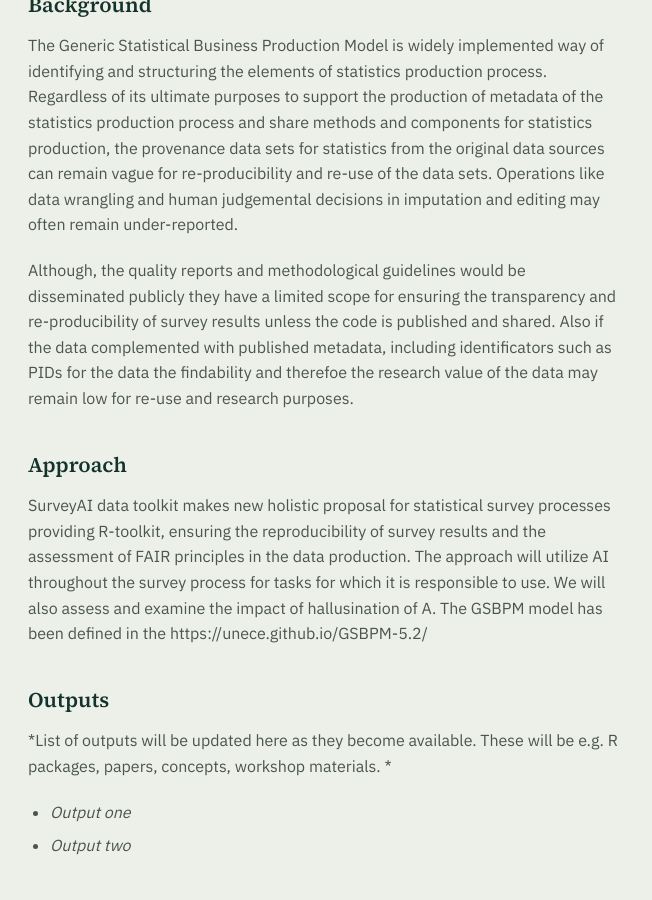
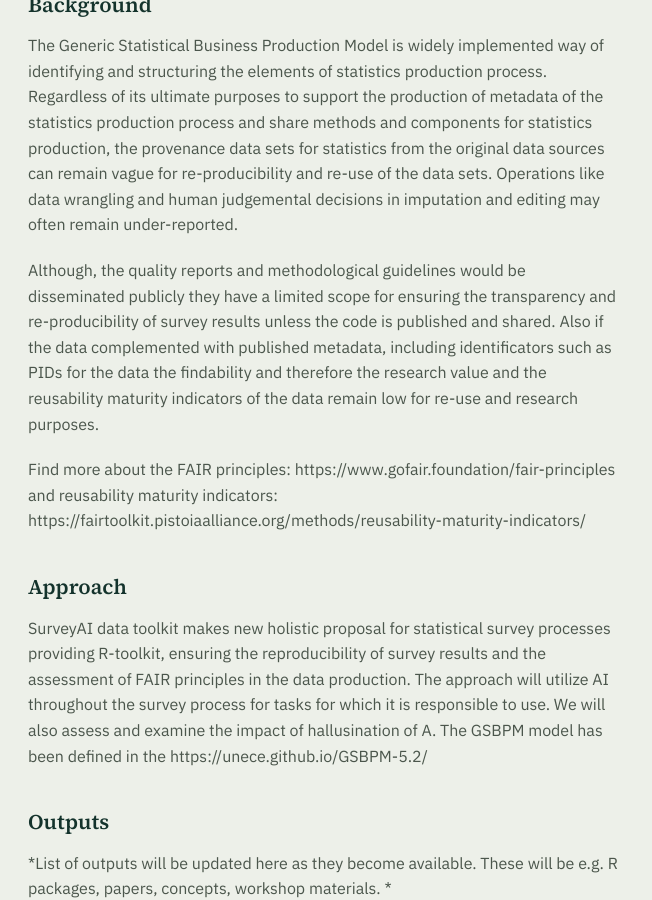
Before and after one commit to DARIAH-FI-SurveyAI/surveyai-site, a Jekyll site: the page built from GSPBM.md, in a window 1280 px wide and 900 px high, scrolled down 452 px. Shown: the whole window, without its empty margins (0-652 px from the left). Built offline with Jekyll 4.4.1, drawn with Linux system fonts in a browser that asks for light colours.

Commit message:
Improve clarity on data findability and reusability
Clarified the importance of metadata and PIDs for data findability and reusability.

```diff
--- a/GSPBM.md
+++ b/GSPBM.md
@@ -22,8 +22,11 @@
 Although, the quality reports and methodological guidelines would be disseminated publicly they
 have a limited scope for ensuring the transparency and re-producibility of survey results unless
 the code is published and shared. Also if the data complemented with published metadata,
-including identificators such as PIDs for the data the findability and therefoe the research
-value of the data may remain low for re-use and research purposes.
+including identificators such as PIDs for the data the findability and therefore the research
+value and the reusability maturity indicators of the data remain low for re-use and research purposes.
+
+Find more about the FAIR principles: https://www.gofair.foundation/fair-principles
+and reusability maturity indicators: https://fairtoolkit.pistoiaalliance.org/methods/reusability-maturity-indicators/
 
 
 
```
